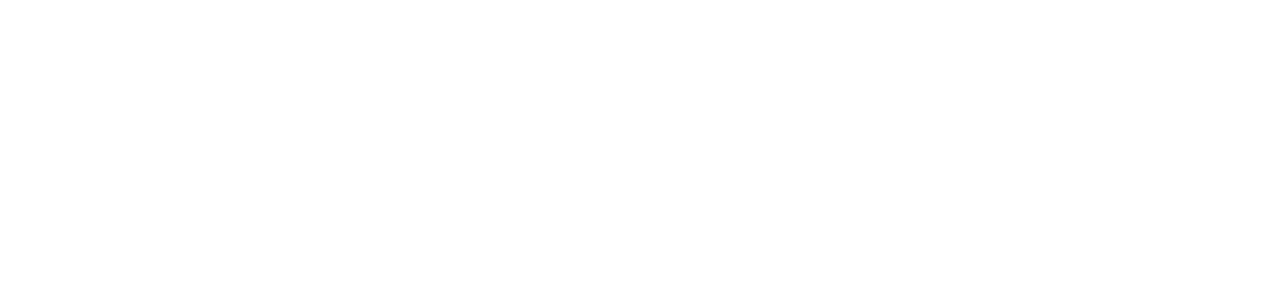
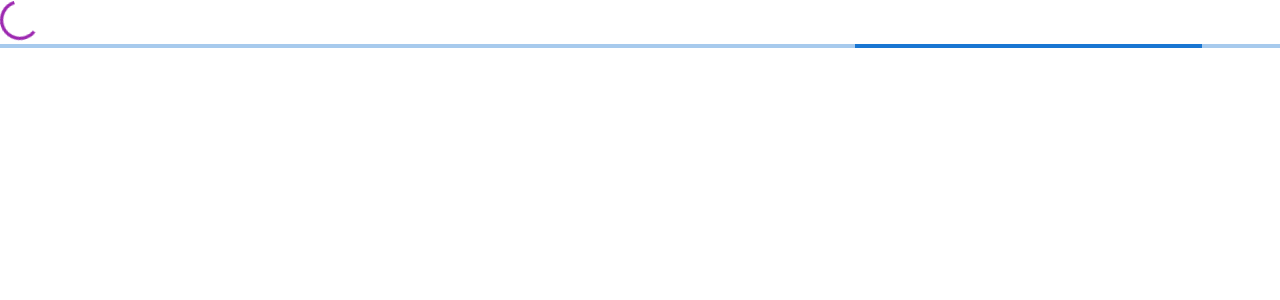
Before and after one commit to donghun-k/front-end-basic, a React (Create React App) app: page / in a window 1280 px wide. Shown: the top 300 px of the page. Built offline with nearby package versions, Linux system fonts and the light colour scheme; the HTML template or start-up script is replaced by a standard one.

Commit message:
저장소 초기화

```diff
--- a/src/Test.jsx
+++ b/src/Test.jsx
@@ -1,19 +1,11 @@
-import { Alert, Box, Snackbar } from '@mui/material';
-import { useState } from 'react';
+import { Box, CircularProgress, LinearProgress } from '@mui/material';
 
 const Test = () => {
-  const [open, setOpen] = useState(true);
   return (
     <div>
       <Box>
-        <Snackbar
-          onClose={() => setOpen(false)}
-          autoHideDuration={2000}
-          open={open}
-          // message='This is a snackbar'
-        >
-          <Alert severity='success'>This is a success message!</Alert>
-        </Snackbar>
+        <CircularProgress color='secondary' />
+        <LinearProgress />
       </Box>
     </div>
   );
```
